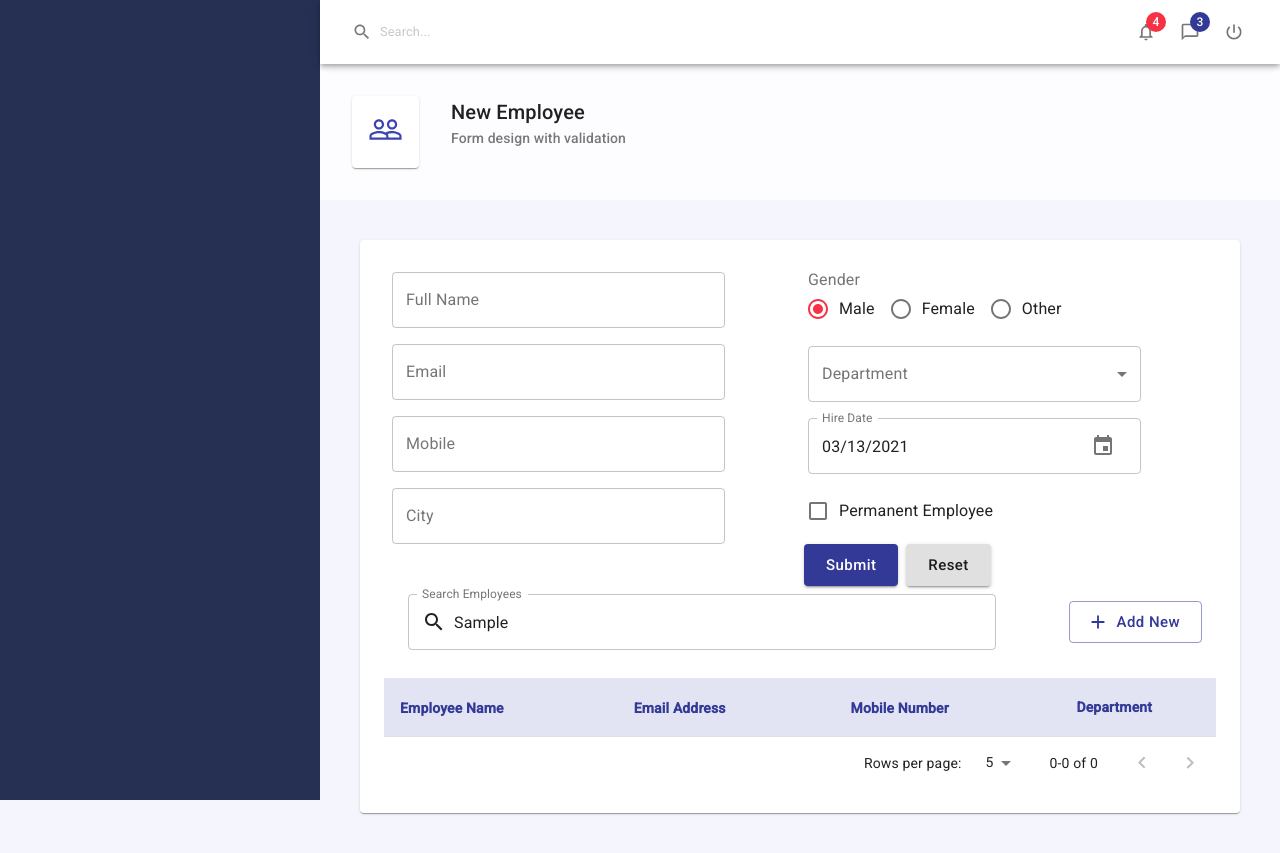
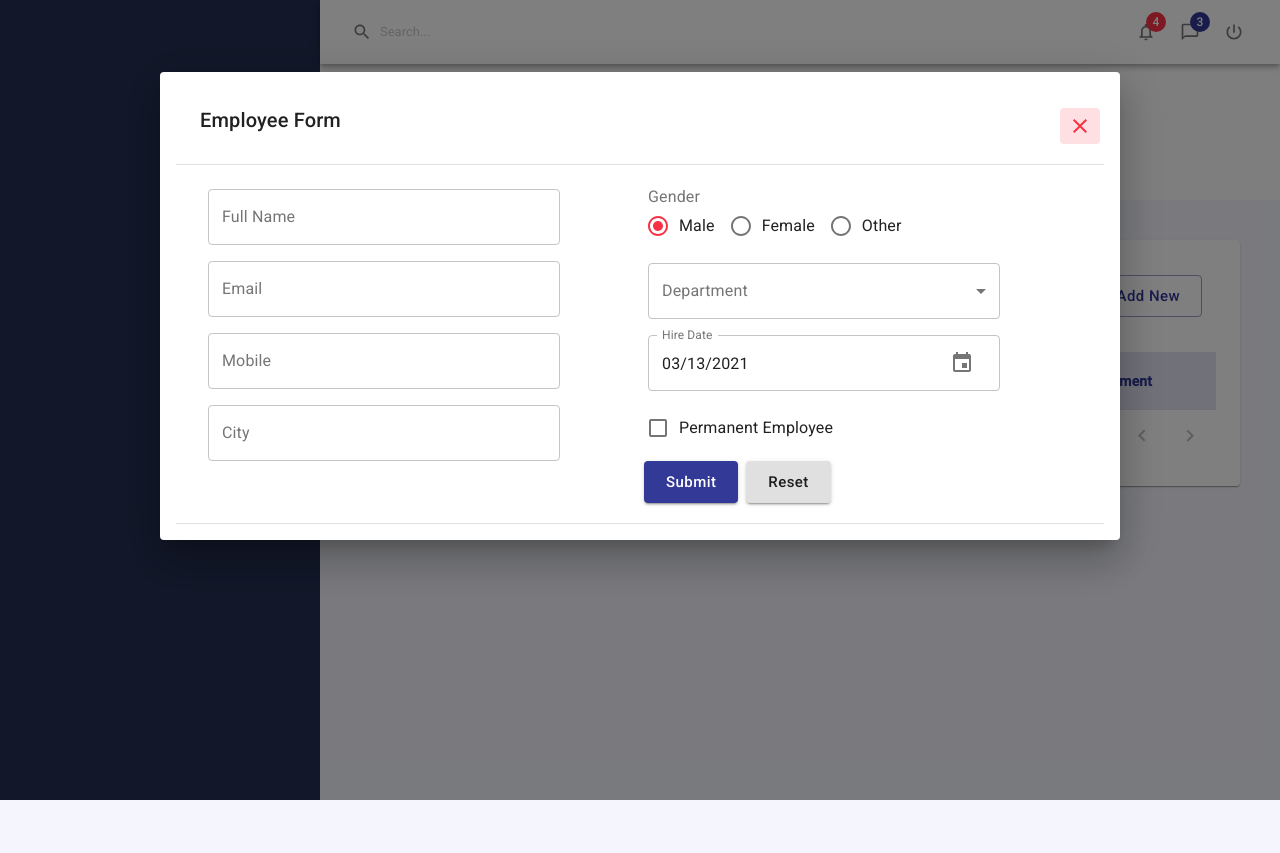
Before and after one commit to georgepapagapitos/weekend-spike, a React (Create React App) app: page / in a window 1280 px wide. Both pictures are taken after typing "Sample" into the empty fields and a click on the button "Add New". After the commit the page ends 800 px from the top, so only its background shows below. Built offline with nearby package versions, Linux system fonts and the light colour scheme.

Commit message:
working on popup

```diff
--- /dev/null
+++ b/src/components/Popup.jsx
@@ -0,0 +1,38 @@
+import { Dialog, DialogContent, DialogTitle, makeStyles, Typography } from "@material-ui/core";
+import Controls from './controls/Controls.js';
+import CloseIcon from '@material-ui/icons/Close';
+
+const useStyles = makeStyles(theme => ({
+  dialogWrapper: {
+    padding: theme.spacing(2),
+    position: 'absolute',
+    top: theme.spacing(5)
+  },
+  dialogTitle: {
+    paddingRight: '0px'
+  }
+}))
+
+export default function Popup(props) {
+
+  const {title, children, openPopup, setOpenPopup} = props;
+  const classes = useStyles();
+
+  return (
+    <Dialog open={openPopup} maxWidth='md' classes={{paper: classes.dialogWrapper}}>
+      <DialogTitle className={classes.dialogTitle}>
+        <div style={{display: 'flex'}}>
+          <Typography variant='h6' component='div' style={{flexGrow:1}}>
+            {title}
+          </Typography>
+          <Controls.ActionButton color='secondary'>
+            <CloseIcon />
+          </Controls.ActionButton>
+        </div>
+      </DialogTitle>
+      <DialogContent dividers>
+        {children}
+      </DialogContent>
+    </Dialog>
+  )
+}
--- /dev/null
+++ b/src/components/controls/ActionButton.js
@@ -0,0 +1,35 @@
+import { Button, makeStyles } from "@material-ui/core";
+
+const useStyles = makeStyles(theme => ({
+  root: {
+    minWidth: 0,
+    margin: theme.spacing(0.5)
+  },
+  secondary: {
+    backgroundColor: theme.palette.secondary.light,
+    '& .MuiButton-label': {
+      color: theme.palette.secondary.main
+    }
+  },
+  primary: {
+    backgroundColor: theme.palette.primary.light,
+    '& .MuiButton-label': {
+      color: theme.palette.primary.main
+    }
+  }
+}))
+
+export default function ActionButton(props) {
+
+  const { color, children, onClick } = props;
+  const classes = useStyles();
+
+  return (
+    <Button
+      className={`${classes.root} ${classes[color]}`}
+      onClick={onClick}
+    >
+      {children}
+    </Button>
+  )
+}
--- a/src/components/controls/Controls.js
+++ b/src/components/controls/Controls.js
@@ -4,6 +4,7 @@ import Select from './Select';
 import Checkbox from './Checkbox';
 import DatePicker from './DatePicker';
 import Button from './Button';
+import ActionButton from './ActionButton';
 
 const Controls = {
   Input,
@@ -11,7 +12,8 @@ const Controls = {
   Select,
   Checkbox,
   DatePicker,
-  Button
+  Button,
+  ActionButton
 }
 
 export default Controls;
--- a/src/pages/Employees/Employees.js
+++ b/src/pages/Employees/Employees.js
@@ -8,6 +8,7 @@ import { useState } from "react";
 import Controls from "../../components/controls/Controls";
 import { Search } from "@material-ui/icons";
 import AddIcon from '@material-ui/icons/Add';
+import Popup from "../../components/Popup";
 
 const useStyles = makeStyles(theme => ({
   pageContent: {
@@ -36,6 +37,7 @@ function Employees() {
 
   const [records, setRecords] = useState(employeeService.getAllEmployees());
   const [filterFunction, setFilterFunction] = useState({fn:items => {return items;}});
+  const [openPopup, setOpenPopup] = useState(false);
 
   const {
     TableContainer,
@@ -67,7 +69,6 @@ function Employees() {
         fontSize='large'/>}
       />
       <Paper className={classes.pageContent}>
-        <EmployeeForm />
         <Toolbar>
           <Controls.Input
             label="Search Employees"
@@ -85,6 +86,7 @@ function Employees() {
             variant='outlined'
             startIcon={<AddIcon/>}
             className={classes.newButton}
+            onClick={() => setOpenPopup(true)}
           />
         </Toolbar>
         <TableContainer>
@@ -104,6 +106,13 @@ function Employees() {
         </TableContainer>
         <TablePagination />
       </Paper>
+      <Popup
+        title='Employee Form'
+        openPopup={openPopup}
+        setOpenPopup={setOpenPopup}
+      >
+        <EmployeeForm />
+      </Popup>
 
     </>
   )
```
